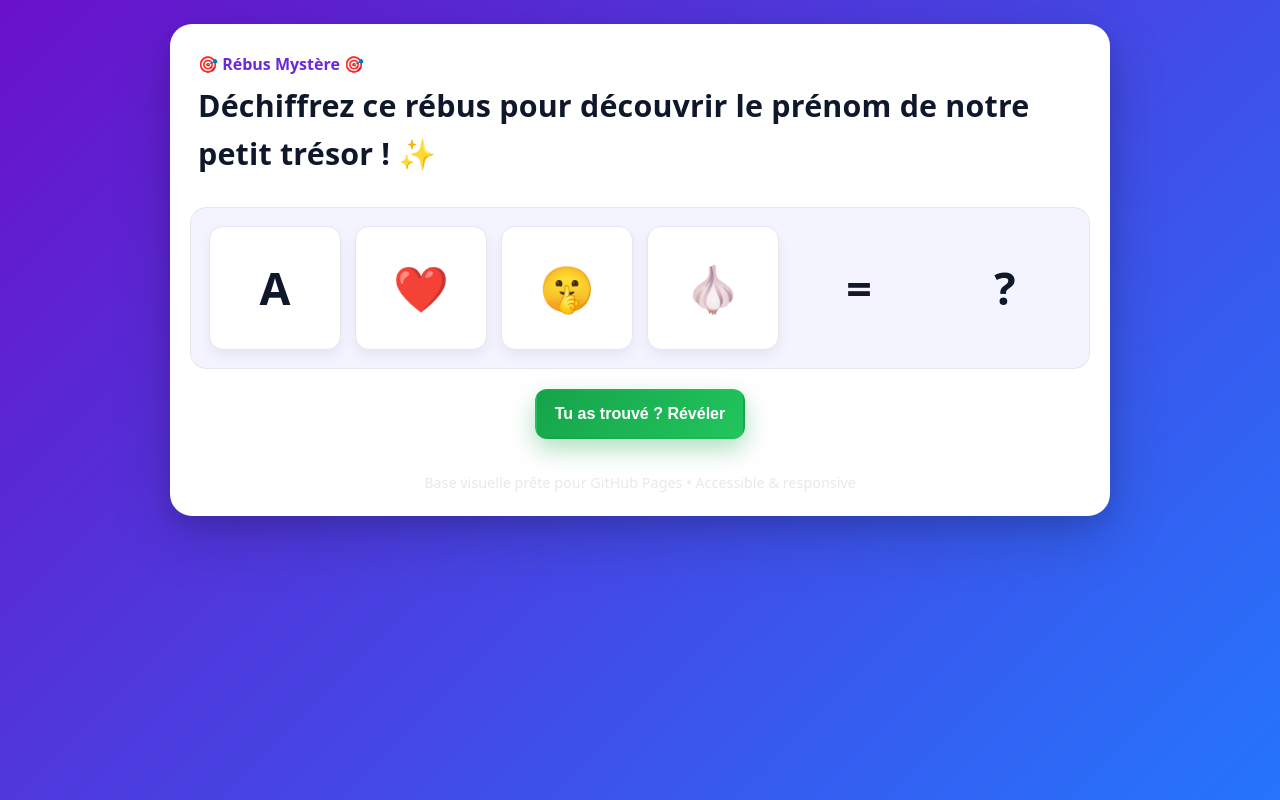
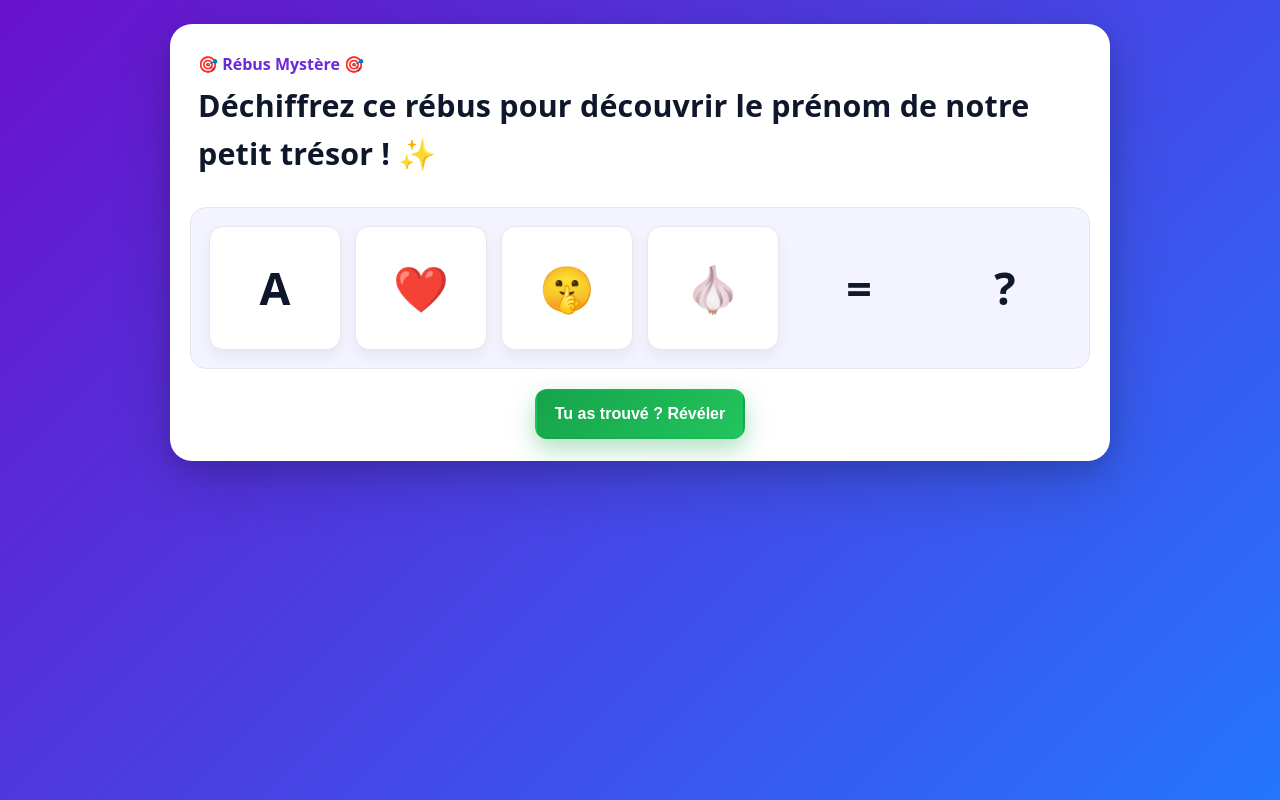
Before and after one commit to caraibedreamer971-maker/Coucou, a plain HTML site: page index.html in a window 1280 px wide. Drawn offline with Linux system fonts and the light colour scheme.

Commit message:
Update and rename index2.html to index.html

```diff
--- a/index2.html
+++ b/index.html
@@ -75,10 +75,6 @@
         <a class="gift-link" href="https://www.mesenvies.fr/liste-naissance/28798368" target="_blank" rel="noopener">Voir la liste de naissance</a>
       </div>
     </section>
-
-    <footer>Base visuelle prête pour GitHub Pages • Accessible & responsive</footer>
-  </div>
-
   <script>
     (function(){
       const btn = document.getElementById('revealBtn');
```
